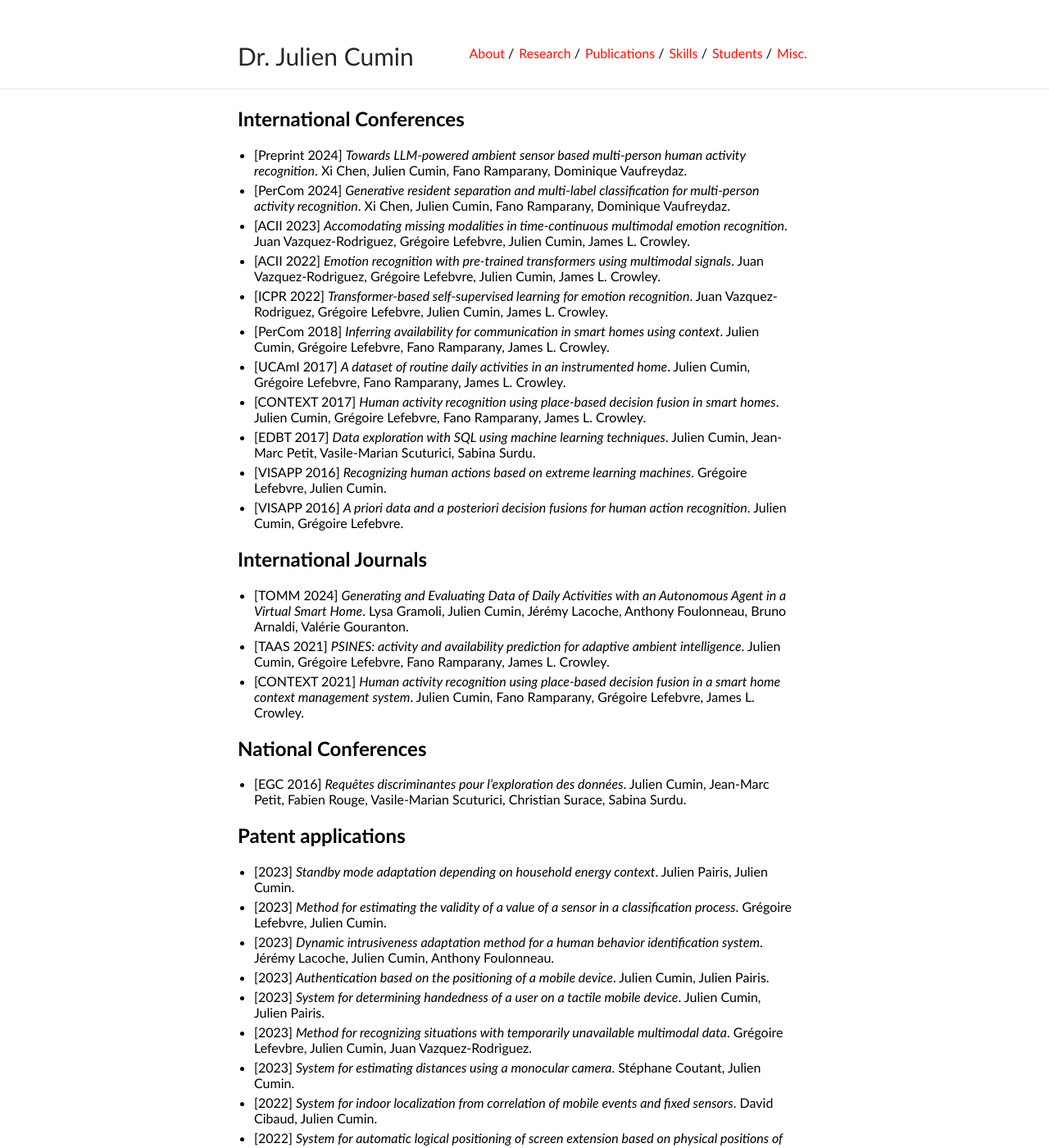
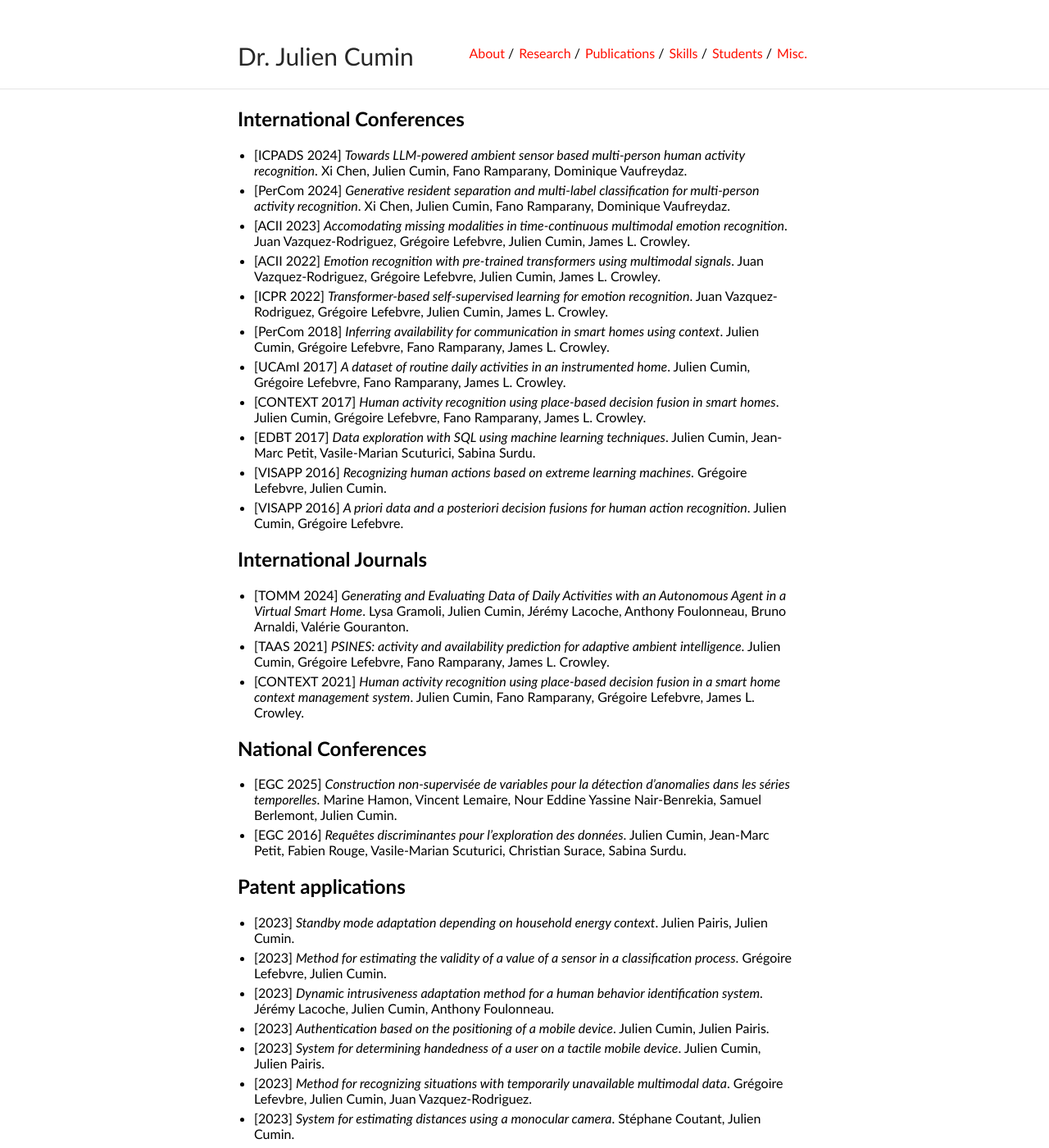
Before and after one commit to JCumin/jcumin.github.io, a Jekyll site: the page built from publications.md, in a window 1280 px wide and 1400 px high. Shown: the whole window at 82% size. Built offline with Jekyll 4.4.1, drawn with Linux system fonts in a browser that asks for light colours.

Commit message:
Update publications.md

```diff
--- a/publications.md
+++ b/publications.md
@@ -5,7 +5,7 @@ title: Publications
 
 ## International Conferences
 
-- [Preprint 2024] *Towards LLM-powered ambient sensor based multi-person human activity recognition*. Xi Chen, Julien Cumin, Fano Ramparany, Dominique Vaufreydaz.
+- [ICPADS 2024] *Towards LLM-powered ambient sensor based multi-person human activity recognition*. Xi Chen, Julien Cumin, Fano Ramparany, Dominique Vaufreydaz.
 - [PerCom 2024] *Generative resident separation and multi-label classification for multi-person activity recognition*. Xi Chen, Julien Cumin, Fano Ramparany, Dominique Vaufreydaz.
 - [ACII 2023] *Accomodating missing modalities in time-continuous multimodal emotion recognition*. Juan Vazquez-Rodriguez, Grégoire Lefebvre, Julien Cumin, James L. Crowley.
 - [ACII 2022] *Emotion recognition with pre-trained transformers using multimodal signals*. Juan Vazquez-Rodriguez, Grégoire Lefebvre, Julien Cumin, James L. Crowley.
@@ -27,6 +27,7 @@ title: Publications
 
 ## National Conferences
 
+- [EGC 2025] *Construction non-supervisée de variables pour la détection d’anomalies dans les séries temporelles*. Marine Hamon, Vincent Lemaire, Nour Eddine Yassine Nair-Benrekia, Samuel Berlemont, Julien Cumin.
 - [EGC 2016] *Requêtes discriminantes pour l’exploration des données*. Julien Cumin, Jean-Marc Petit, Fabien Rouge, Vasile-Marian Scuturici, Christian Surace, Sabina Surdu.
 
 
```
